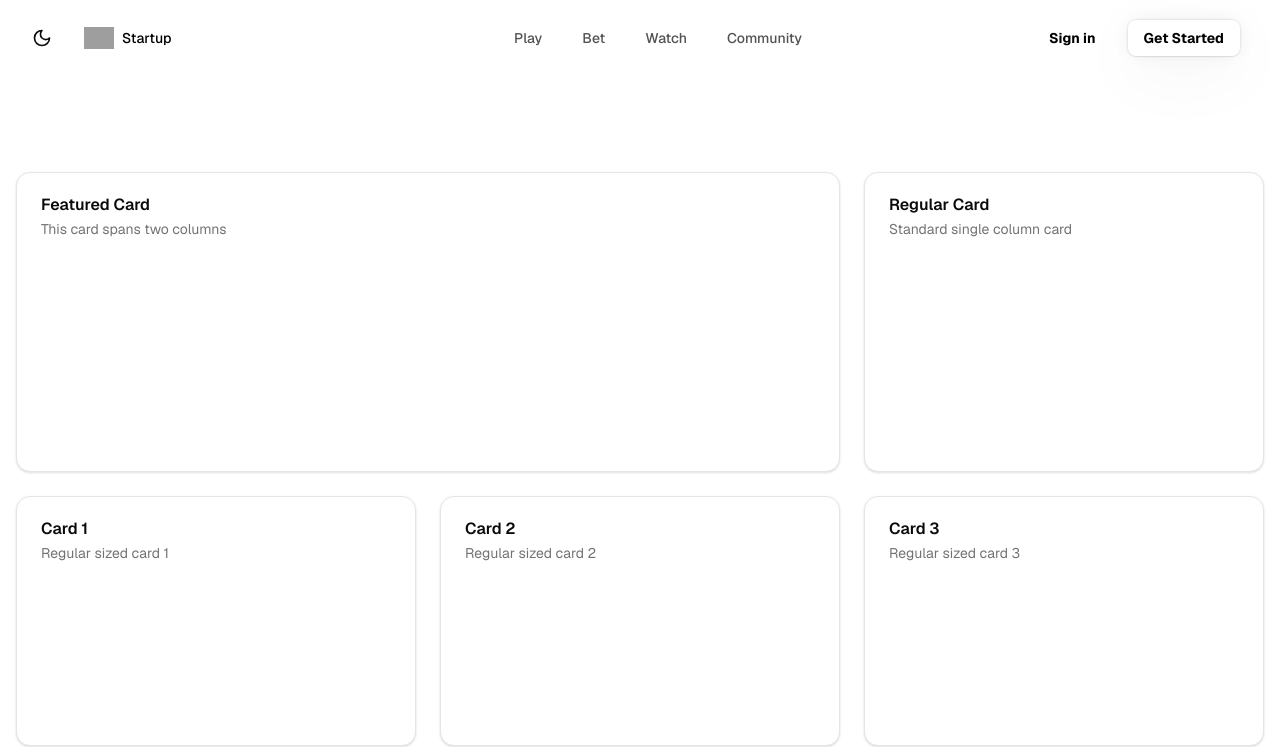
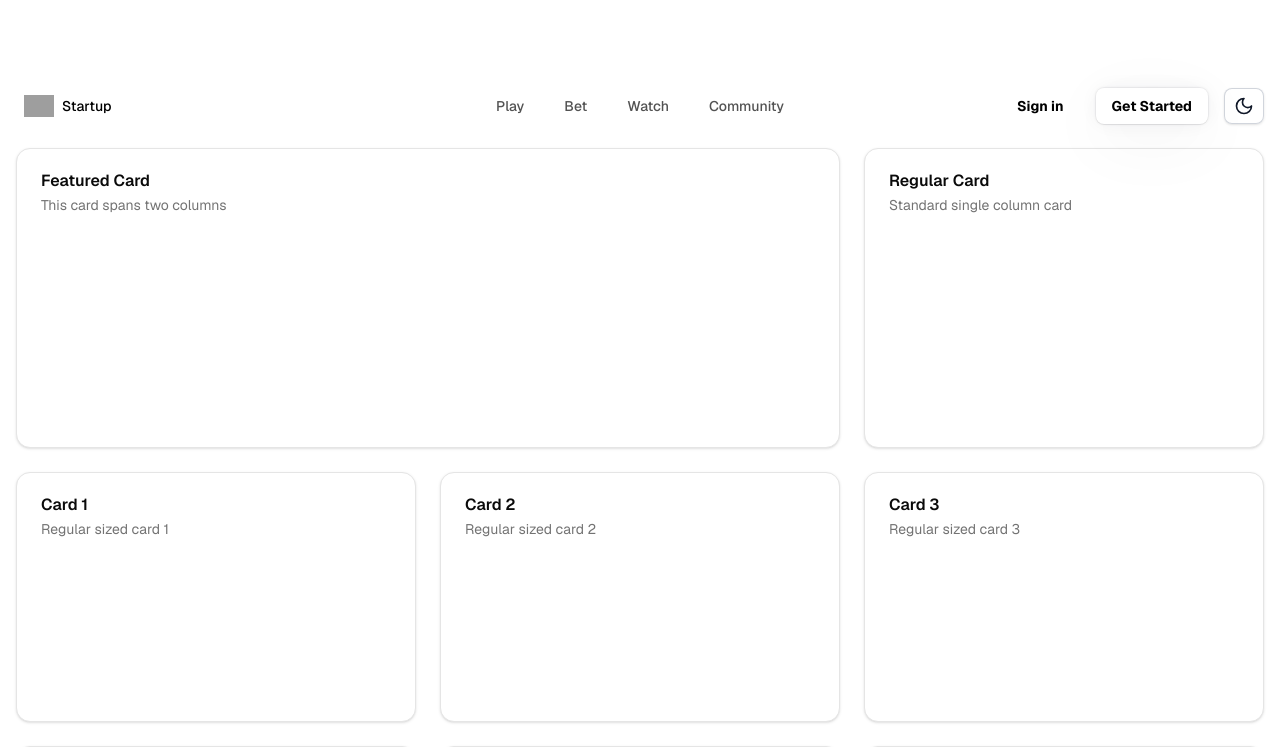
Before and after one commit to Not-Possible-Labs/platform-ui, a Next.js app: page / in a window 1280 px wide. Shown: the top 747 px of the page. Built offline with nearby package versions, Linux system fonts and the light colour scheme; grey boxes are pictures that could not be loaded.

Commit message:
Add theme toggle button and improve mobile navigation layout

```diff
--- a/src/app/page.tsx
+++ b/src/app/page.tsx
@@ -12,6 +12,8 @@ import {
   NavbarButton,
 } from "@/components/ui/resizable-navbar";
 import { useState } from "react";
+import { useTheme } from "next-themes";
+import { Sun, Moon } from "lucide-react";
 import { Card, CardHeader, CardTitle, CardDescription } from "@/components/ui/card";
 
 const navItems = [
@@ -23,20 +25,31 @@ const navItems = [
 
 export default function Home() {
   const [mobileNavOpen, setMobileNavOpen] = useState(false);
+  const { theme, setTheme } = useTheme();
 
   return (
     <div className="min-h-screen">
       <Navbar>
-        <NavBody>
+        <NavBody className="hidden md:flex">
           <NavbarLogo />
-          <NavItems items={navItems} />
-          <div className="z-20 flex items-center gap-4">
-            <NavbarButton href="/auth/login" variant="secondary">Sign in</NavbarButton>
-            <NavbarButton href="/auth/sign-up">Get Started</NavbarButton>
+          <div className="flex items-center justify-between w-full gap-4">
+            <div className="flex items-center space-x-6">
+              <NavItems items={navItems} />
+            </div>
+            <div className="flex items-center gap-4">
+              <NavbarButton href="/auth/login" variant="secondary">Sign in</NavbarButton>
+              <NavbarButton href="/auth/sign-up">Get Started</NavbarButton>
+              <button
+                onClick={() => setTheme(theme === "dark" ? "light" : "dark")}
+                className="rounded-md bg-white px-2.5 py-2 text-sm font-semibold text-gray-900 shadow-sm ring-1 ring-inset ring-gray-300 hover:bg-gray-50 dark:bg-neutral-950 dark:text-white dark:ring-neutral-800 dark:hover:bg-neutral-900"
+              >
+                {theme === "dark" ? <Sun className="h-5 w-5" /> : <Moon className="h-5 w-5" />}
+              </button>
+            </div>
           </div>
         </NavBody>
 
-        <MobileNav>
+        <MobileNav className="md:hidden">
           <MobileNavHeader>
             <NavbarLogo />
             <MobileNavToggle
@@ -44,20 +57,19 @@ export default function Home() {
               onClick={() => setMobileNavOpen(!mobileNavOpen)}
             />
           </MobileNavHeader>
-          <MobileNavMenu isOpen={mobileNavOpen}>
-            <div className="flex flex-col gap-2">
-              {navItems.map((item, idx) => (
-                <a
-                  key={idx}
-                  href={item.link}
-                  className="rounded-lg p-2 text-sm hover:bg-neutral-100 dark:hover:bg-neutral-800"
+          <MobileNavMenu isOpen={mobileNavOpen} onClose={() => setMobileNavOpen(false)}>
+            <div className="flex flex-col space-y-4 w-full">
+              <NavItems items={navItems} />
+              <div className="flex flex-col space-y-3 pt-4 border-t border-gray-200 dark:border-neutral-800">
+                <NavbarButton href="/auth/login" variant="secondary" className="w-full justify-center">Sign in</NavbarButton>
+                <NavbarButton href="/auth/sign-up" className="w-full justify-center">Get Started</NavbarButton>
+                <button
+                  onClick={() => setTheme(theme === "dark" ? "light" : "dark")}
+                  className="w-full flex items-center justify-center rounded-md bg-white px-2.5 py-2 text-sm font-semibold text-gray-900 shadow-sm ring-1 ring-inset ring-gray-300 hover:bg-gray-50 dark:bg-neutral-950 dark:text-white dark:ring-neutral-800 dark:hover:bg-neutral-900"
                 >
-                  {item.name}
-                </a>
-              ))}
-              <hr className="my-4" />
-              <NavbarButton href="/auth/login" variant="secondary" className="w-full">Sign in</NavbarButton>
-              <NavbarButton href="/auth/sign-up" className="w-full">Get Started</NavbarButton>
+                  {theme === "dark" ? <Sun className="h-5 w-5" /> : <Moon className="h-5 w-5" />}
+                </button>
+              </div>
             </div>
           </MobileNavMenu>
         </MobileNav>
--- a/src/components/ui/resizable-navbar.tsx
+++ b/src/components/ui/resizable-navbar.tsx
@@ -10,8 +10,6 @@ import {
 import Link from "next/link";
 import React, { useRef, useState } from "react";
 import Image from "next/image";
-import { Moon, Sun } from "lucide-react";
-import { useTheme } from "next-themes";
 
 interface NavbarProps {
   children: React.ReactNode;
@@ -48,6 +46,7 @@ interface MobileNavMenuProps {
   children: React.ReactNode;
   className?: string;
   isOpen: boolean;
+  onClose: () => void;
 }
 
 export const Navbar = ({ children, className }: NavbarProps) => {
@@ -57,7 +56,6 @@ export const Navbar = ({ children, className }: NavbarProps) => {
     offset: ["start start", "end start"],
   });
   const [visible, setVisible] = useState<boolean>(false);
-  const { theme, setTheme } = useTheme();
 
   useMotionValueEvent(scrollY, "change", (latest) => {
     if (latest > 100) {
@@ -71,22 +69,8 @@ export const Navbar = ({ children, className }: NavbarProps) => {
     <motion.div
       ref={ref}
       // IMPORTANT: Change this to class of `fixed` if you want the navbar to be fixed
-      className={cn("sticky inset-x-0 top-0 z-40 w-full", className)}
+      className={cn("sticky inset-x-0 top-20 z-40 w-full", className)}
     >
-      <div className="flex items-center justify-between px-4 py-2 md:px-6 md:py-3">
-        <div className="flex items-center space-x-2">
-          <button
-            onClick={() => setTheme(theme === "dark" ? "light" : "dark")}
-            className="p-2 rounded-lg hover:bg-muted/50 dark:hover:bg-muted/50 transition-colors"
-          >
-            {theme === "dark" ? (
-              <Sun className="h-5 w-5" />
-            ) : (
-              <Moon className="h-5 w-5" />
-            )}
-          </button>
-        </div>
-        <div className="flex items-center justify-center flex-1">
       {React.Children.map(children, (child) =>
         React.isValidElement(child)
           ? React.cloneElement(
@@ -95,8 +79,6 @@ export const Navbar = ({ children, className }: NavbarProps) => {
             )
           : child,
       )}
-        </div>
-      </div>
     </motion.div>
   );
 };
@@ -213,6 +195,7 @@ export const MobileNavMenu = ({
   children,
   className,
   isOpen,
+  onClose,
 }: MobileNavMenuProps) => {
   return (
     <AnimatePresence>
```
Lines whose indentation alone changed are shown as unchanged.
